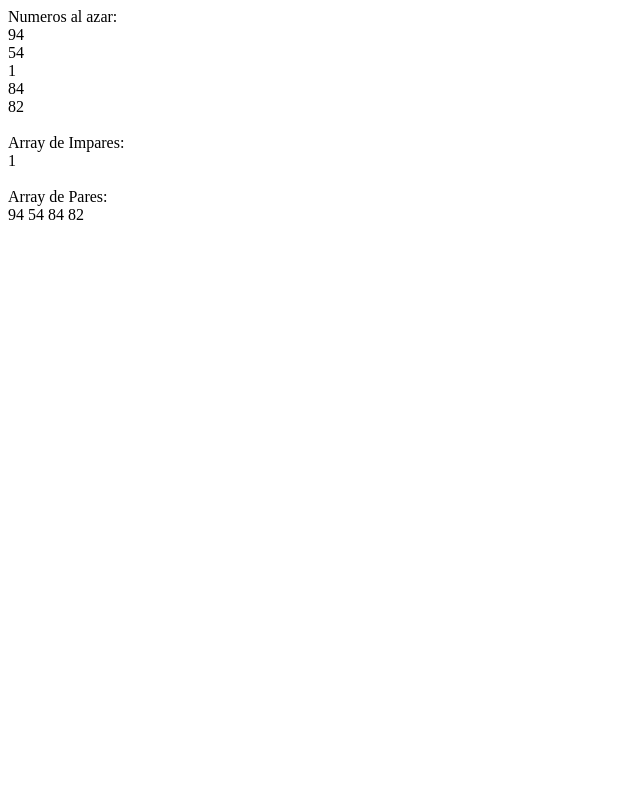
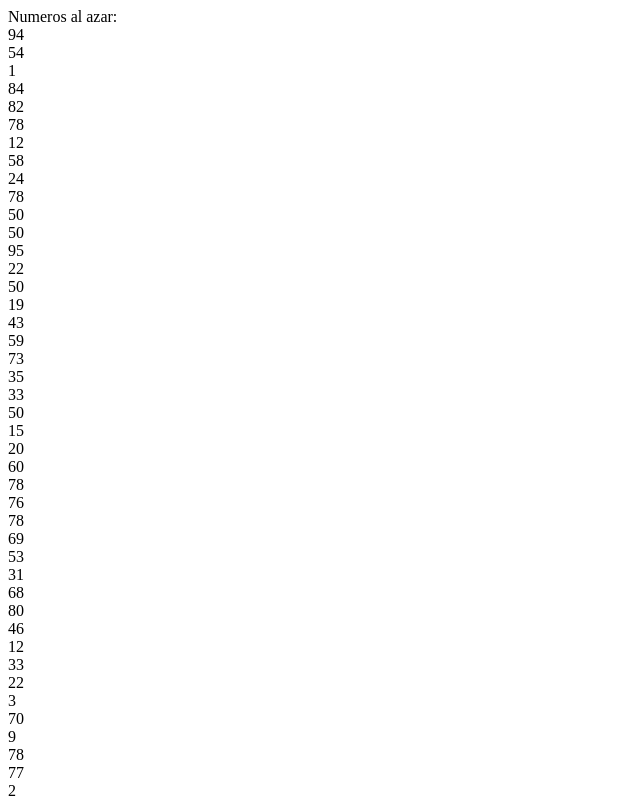
Before and after one commit to Antxon-Eguiguren/NVL-JS-P12b, a plain HTML site: page index.html in a window 1280 px wide. Shown: the top 800 px of the page, without its empty margins (0-640 px from the left). Drawn offline with Linux system fonts and the light colour scheme.

Commit message:
Commit con una corrección (de 5 a 50 vueltas de bucle)

```diff
--- a/index.html
+++ b/index.html
@@ -30,7 +30,7 @@ Reescribe el ejemplo de los números pares e impares utilizando la función o fu
 		document.write("Numeros al azar:" + "<br>");
 
 		// Bucle para repetir 50 veces
-		for (var i = 0; i < 5; i++) {
+		for (var i = 0; i < 50; i++) {
 			valorRandom = Math.floor((Math.random() * 100) + 1);
 			document.write(valorRandom + "<br>");
 
```
